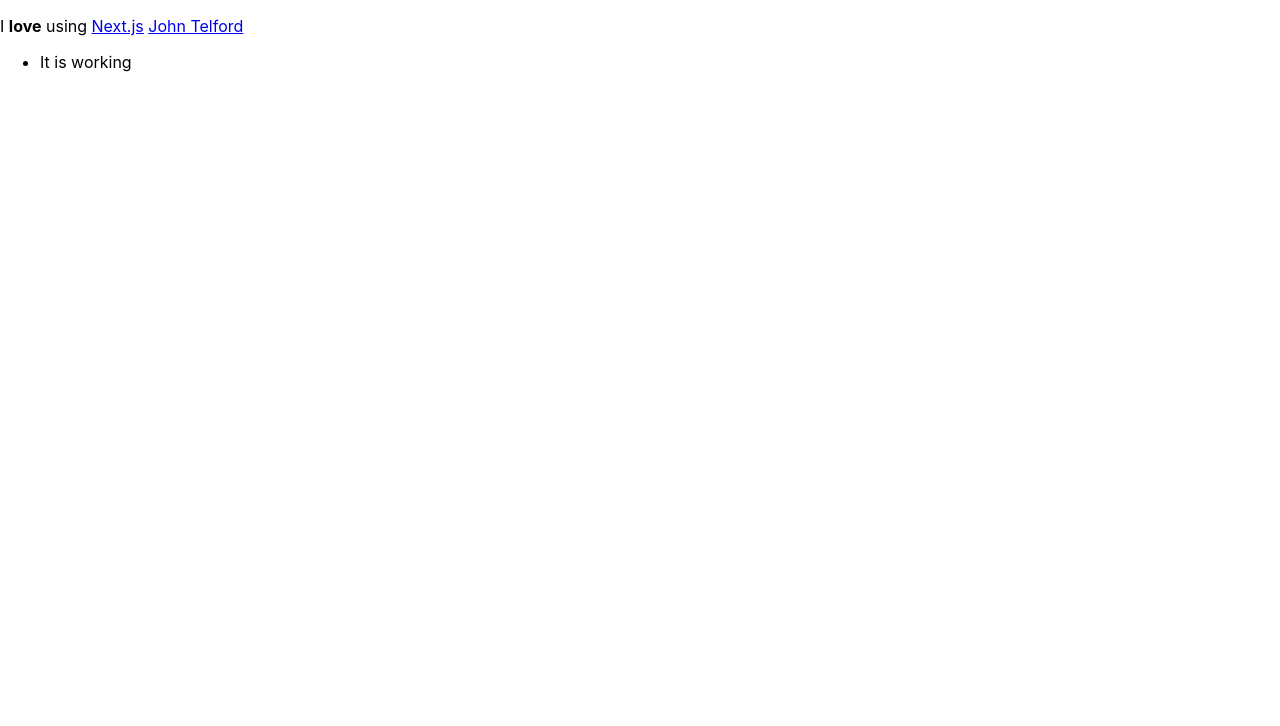
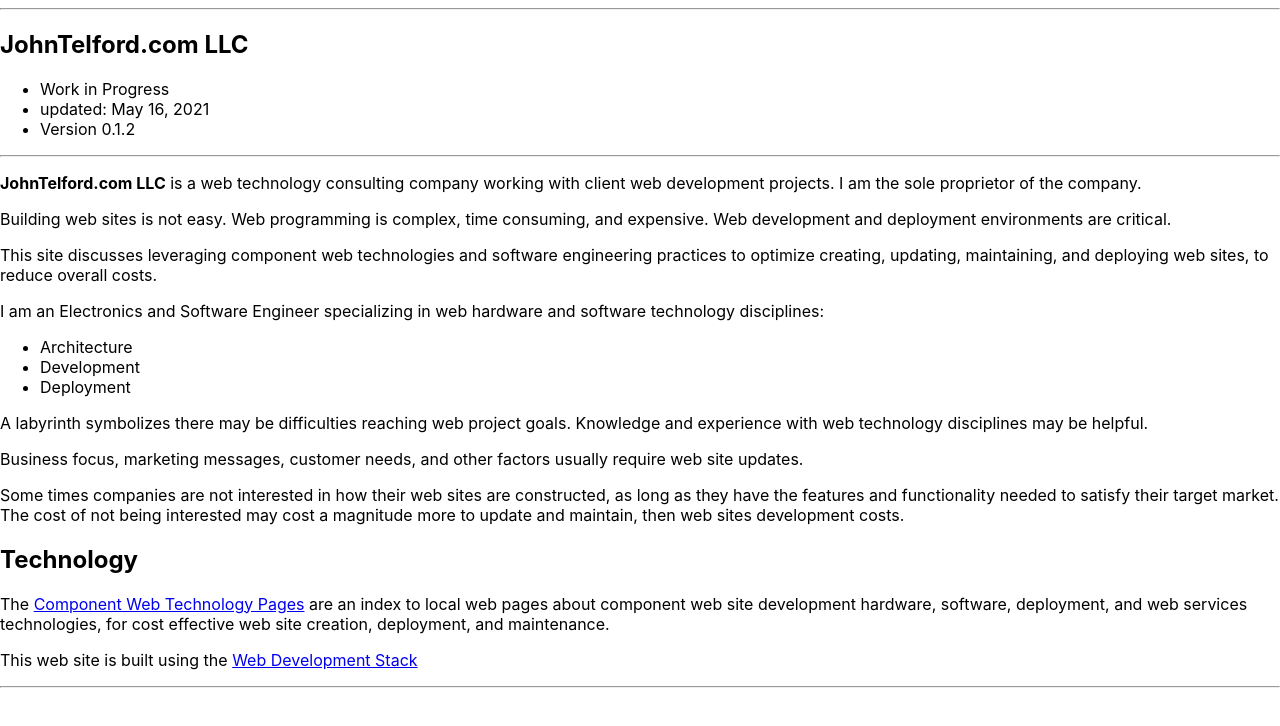
Before and after one commit to JohnTelford/next-netlify-starter-vercel, a Next.js app: page / in a window 1280 px wide. Shown: the top 726 px of the page. Built offline with nearby package versions, Linux system fonts and the light colour scheme.

Commit message:
initial commit
Signed-off-by: John <john@johntelford.com>

```diff
--- a/pages/index.mdx
+++ b/pages/index.mdx
@@ -1,4 +1,39 @@
-I **love** using [Next.js](https://nextjs.org)
-[John Telford](https://johntelford.com)
 
-- It is working
+***
+
+## JohnTelford.com LLC
+- Work in Progress
+- updated: May 16, 2021
+- Version 0.1.2
+
+***
+
+
+**JohnTelford.com LLC** is a web technology consulting company working with client  web development projects. I am the sole proprietor of the company.
+
+Building web sites is not easy. Web programming is complex, time consuming, and  expensive. Web development and deployment environments are critical.
+
+This site discusses leveraging component web  technologies and software engineering practices to optimize creating, updating, maintaining, and deploying web sites, to reduce overall costs.
+
+I am an Electronics and Software Engineer specializing in web hardware and software technology disciplines:
+
+- Architecture
+- Development
+- Deployment
+
+A labyrinth symbolizes  there may be difficulties  reaching  web  project goals. Knowledge and experience with web technology disciplines  may be helpful.
+
+Business focus, marketing messages, customer needs, and other factors usually  require  web site updates.
+
+Some times companies are not interested in how their web sites are constructed, as long as they have the features and functionality needed to satisfy their target market. The cost of not being interested may cost a magnitude  more to update and maintain, then web sites development costs.
+
+
+
+## Technology
+
+The [Component Web Technology Pages](compwebtechpages) are
+an index to local web pages about component web site development hardware, software, deployment, and web services technologies, for cost effective web site creation, deployment, and maintenance.
+
+This web site is built using the [Web Development Stack](webdevstack)
+
+***
```
